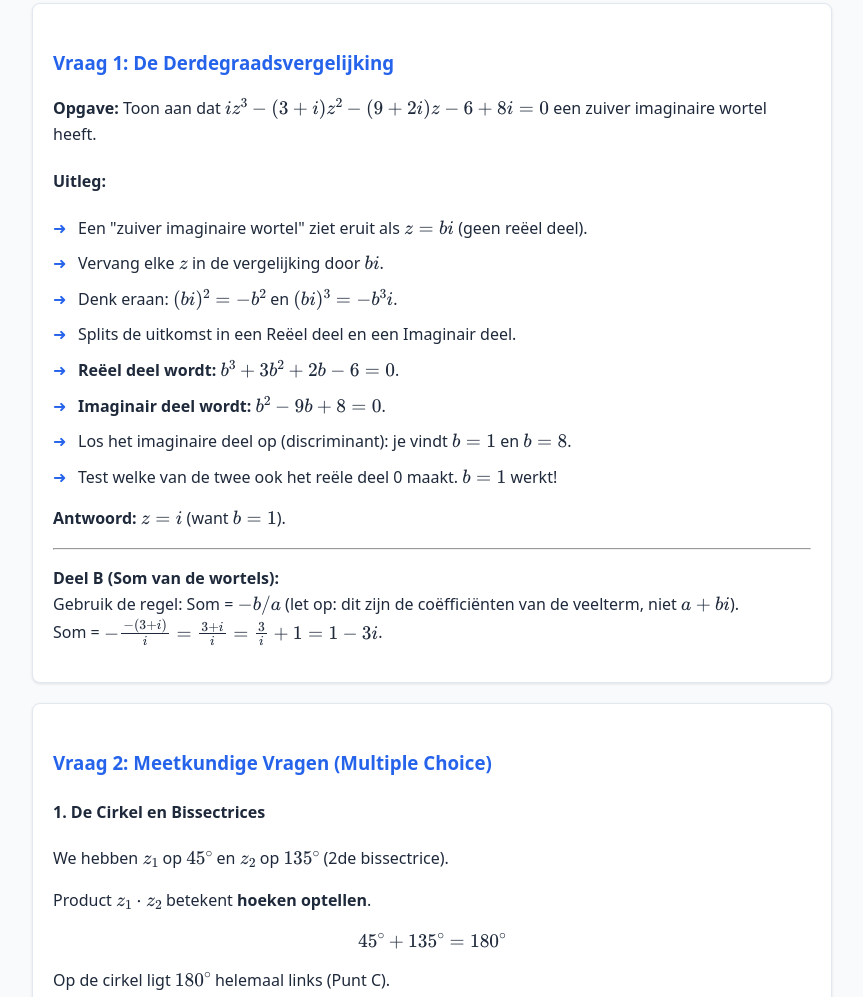
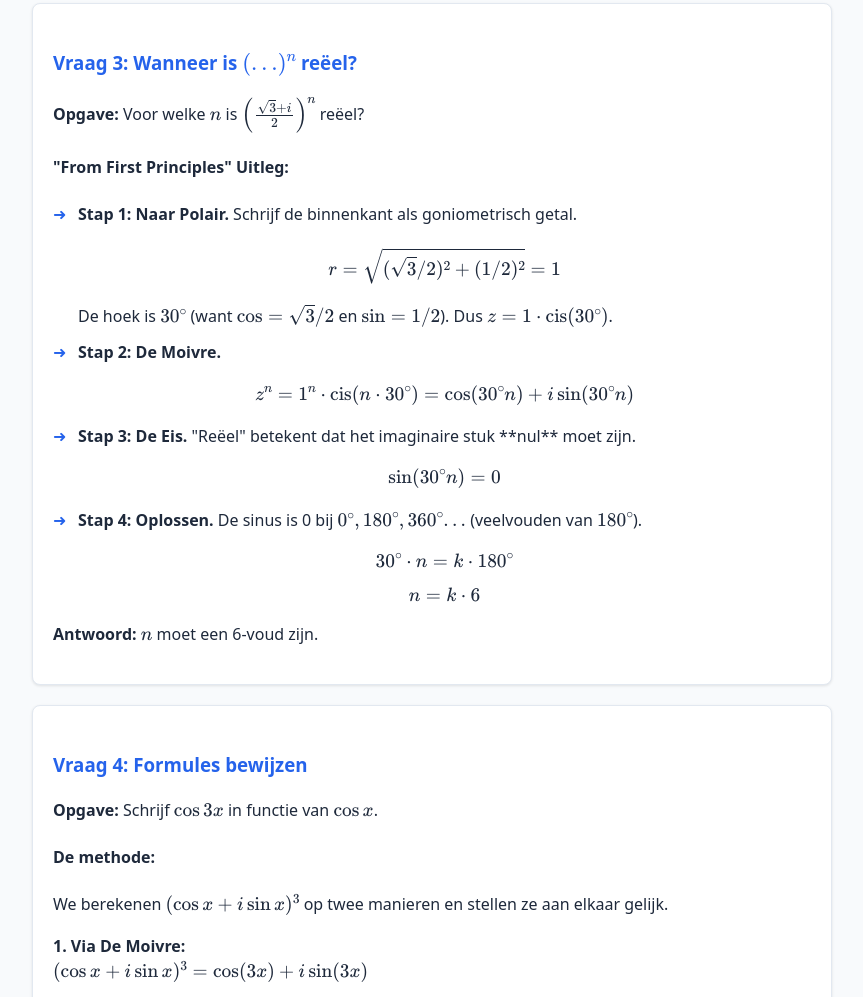
Before and after one commit to iljod/integrale-study-guide, a plain HTML site: page index.html in a window 1280 px wide. Shown: the part 1579-2576 px from the top of the page, without its empty margins (208-1071 px from the left). Drawn offline with nearby package versions, Linux system fonts and the light colour scheme.

Commit message:
Update index.html

```diff
--- a/index.html
+++ b/index.html
@@ -206,49 +206,6 @@
 
     <section id="exam">
         <h2>Deel 2: toets Verbetering <span class="correctie-badge">Stap voor Stap</span></h2>
-
-        <div id="vraag1" class="card">
-            <h3>Vraag 1: De Derdegraadsvergelijking</h3>
-            <p><strong>Opgave:</strong> Toon aan dat $iz^3 - (3+i)z^2 - (9+2i)z - 6 + 8i = 0$ een zuiver imaginaire wortel heeft.</p>
-
-            <h4>Uitleg:</h4>
-            <ul class="step-by-step">
-                <li>Een "zuiver imaginaire wortel" ziet eruit als $z = bi$ (geen reëel deel).</li>
-                <li>Vervang elke $z$ in de vergelijking door $bi$.</li>
-                <li>Denk eraan: $(bi)^2 = -b^2$ en $(bi)^3 = -b^3i$.</li>
-                <li>Splits de uitkomst in een Reëel deel en een Imaginair deel.</li>
-                <li><strong>Reëel deel wordt:</strong> $b^3 + 3b^2 + 2b - 6 = 0$.</li>
-                <li><strong>Imaginair deel wordt:</strong> $b^2 - 9b + 8 = 0$.</li>
-                <li>Los het imaginaire deel op (discriminant): je vindt $b=1$ en $b=8$.</li>
-                <li>Test welke van de twee ook het reële deel 0 maakt. $b=1$ werkt!</li>
-            </ul>
-            <p><strong>Antwoord:</strong> $z = i$ (want $b=1$).</p>
-            <hr>
-            <p><strong>Deel B (Som van de wortels):</strong><br>
-            Gebruik de regel: Som = $-b/a$ (let op: dit zijn de coëfficiënten van de veelterm, niet $a+bi$).<br>
-            Som = $-\frac{-(3+i)}{i} = \frac{3+i}{i} = \frac{3}{i} + 1 = 1 - 3i$.</p>
-        </div>
-
-        <div id="vraag2" class="card">
-            <h3>Vraag 2: Meetkundige Vragen (Multiple Choice)</h3>
-
-            <h4>1. De Cirkel en Bissectrices</h4>
-            <p>We hebben $z_1$ op $45^\circ$ en $z_2$ op $135^\circ$ (2de bissectrice).</p>
-            <p>Product $z_1 \cdot z_2$ betekent <strong>hoeken optellen</strong>.</p>
-            $$45^\circ + 135^\circ = 180^\circ$$
-            <p>Op de cirkel ligt $180^\circ$ helemaal links (Punt C).</p>
-
-            <h4>2. De Gelijkzijdige Driehoek</h4>
-            <p>Om van punt A naar B te gaan in een gelijkzijdige driehoek (tegen de klok in), draai je $60^\circ$.</p>
-            <p>Draaien is vermenigvuldigen met $\text{cis}(60^\circ)$.<br>
-            <strong>Antwoord:</strong> $z \cdot (\cos 60^\circ + i \sin 60^\circ)$.</p>
-
-            <h4>3. Meetkundige Plaats $|z - 1 - i| = |z|$</h4>
-            <p>Dit betekent: "De afstand van $z$ tot punt $(1,1)$ is gelijk aan de afstand tot $(0,0)$".</p>
-            <p>De verzameling punten die even ver ligt van twee punten, is de <strong>middelloodlijn</strong>. De lijn tussen $(0,0)$ en $(1,1)$ is de 1ste bissectrice ($y=x$). De middelloodlijn staat daar loodrecht op.</p>
-            <p><strong>Antwoord:</strong> Evenwijdig met de 2de bissectrice ($y=-x$).</p>
-        </div>
-
         <div id="vraag3" class="card">
             <h3>Vraag 3: Wanneer is $(\dots)^n$ reëel?</h3>
             <p><strong>Opgave:</strong> Voor welke $n$ is $\left(\frac{\sqrt{3}+i}{2}\right)^n$ reëel?</p>
```
